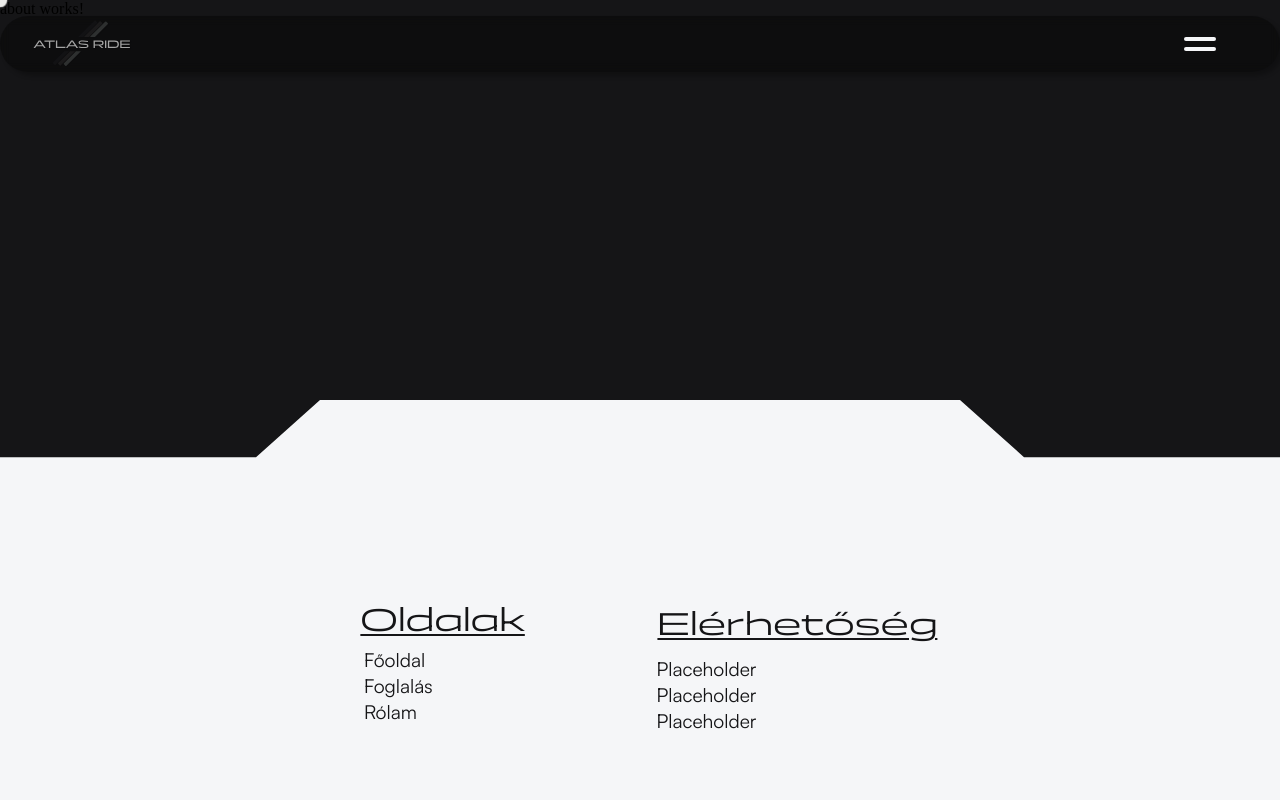
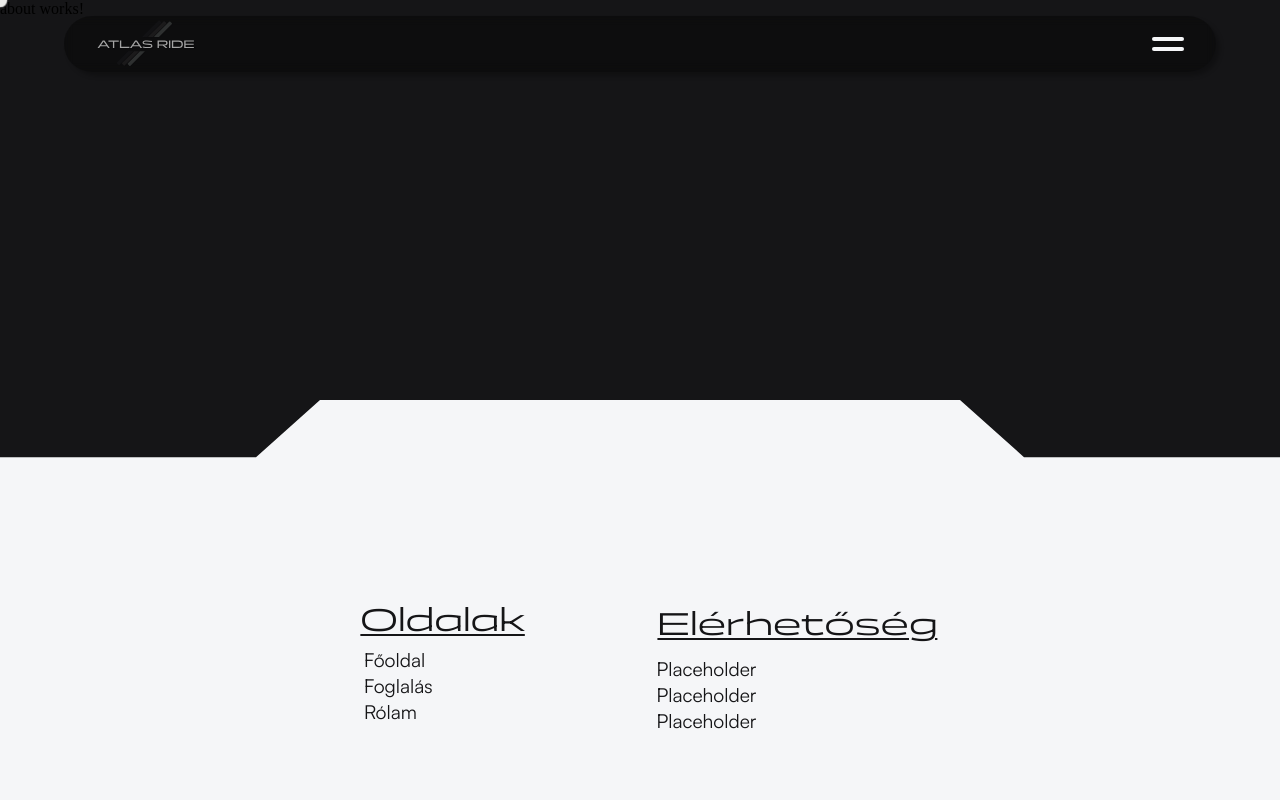
Before and after one commit to hubatrifusz/taxi, an Angular app: page /about in a window 1280 px wide. Shown: the top 800 px of the page. Built offline with nearby package versions, Linux system fonts and the light colour scheme.

Commit message:
small tweaks

```diff
--- a/src/app/components/navbar/navbar.component.scss
+++ b/src/app/components/navbar/navbar.component.scss
@@ -196,7 +196,6 @@ nav {
   }
 
   .navIcon {
-    margin: auto 2rem auto 0;
     width: 2rem;
     height: 1.5rem;
     justify-content: center;
@@ -237,8 +236,8 @@ nav {
 @media (max-width: 1700px) {
   .navbar {
     justify-content: space-between;
-    width: 100%;
-    margin: 1rem 0 0 0;
+    width: 90%;
+    margin: 1rem 5% 0 5%;
 
     #logo {
       height: 90%;
--- a/src/index.html
+++ b/src/index.html
@@ -2,7 +2,7 @@
 <html lang="hu">
   <head>
     <meta charset="utf-8" />
-    <title>Taxi</title>
+    <title>Atlas Ride</title>
     <base href="/" />
     <meta name="viewport" content="width=device-width, initial-scale=1" />
     <link rel="icon" type="image/x-icon" href="favicon.ico" />
```
